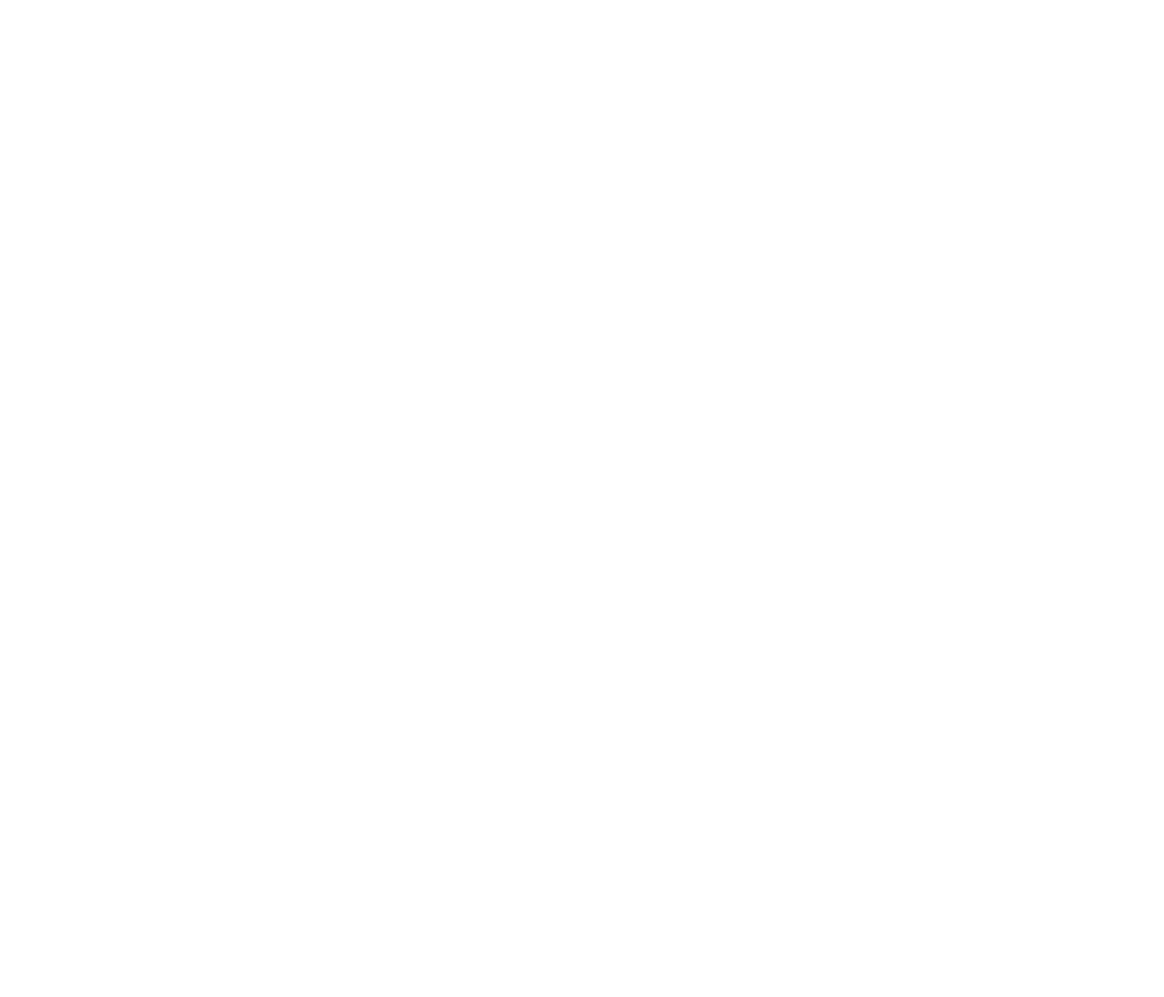
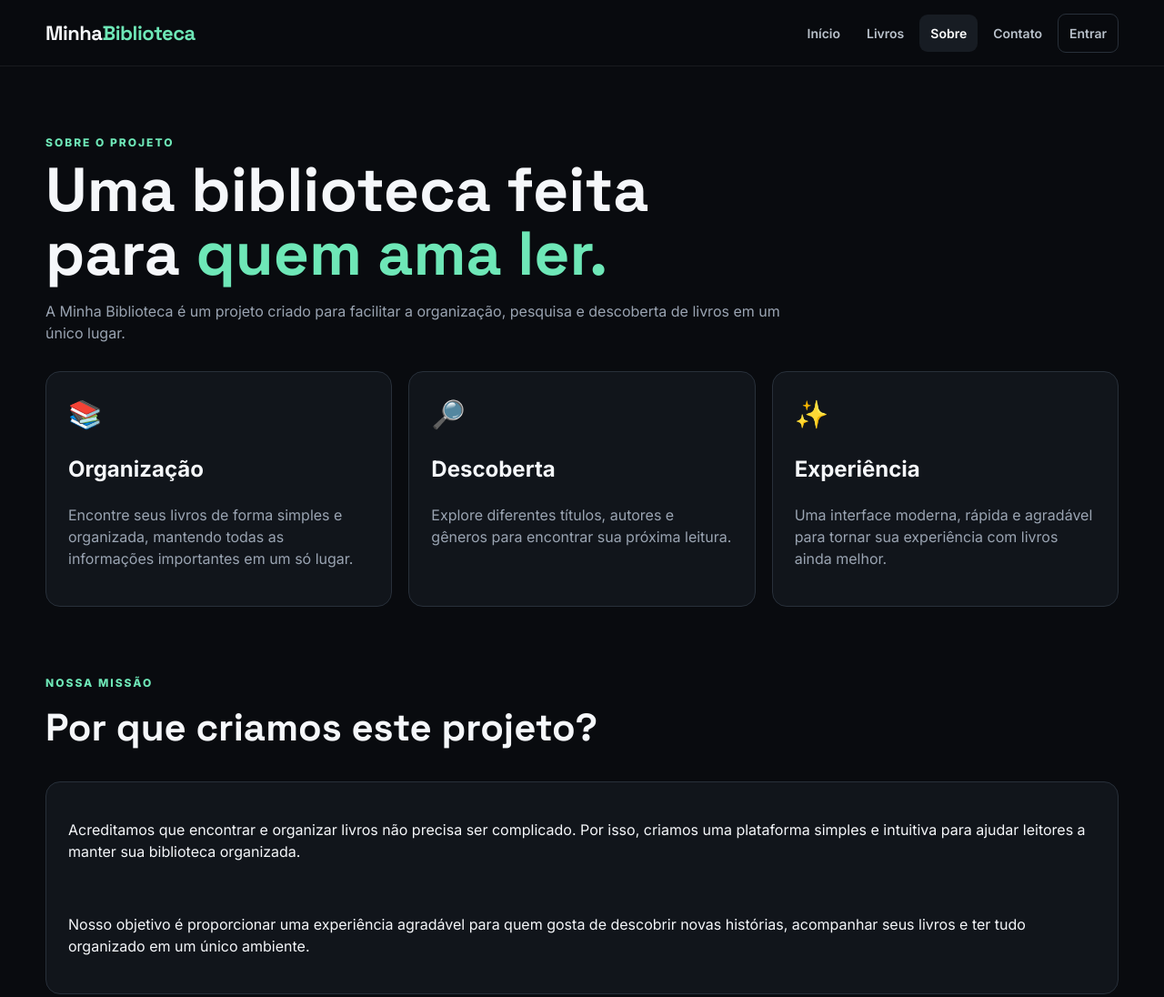
Before and after one commit to Aantonio-tech/sistema-de-biblioteca, a plain HTML site: page sobre.html in a window 1280 px wide. Shown: the top 1096 px of the page at 91% size. Before the commit the page ends 800 px from the top, so only its background shows below. Drawn offline with Linux system fonts and the light colour scheme.

Commit message:
sobre pronto

```diff
--- a/sobre.html
+++ b/sobre.html
@@ -0,0 +1,198 @@
+
+<!DOCTYPE html>
+<html lang="pt-BR">
+
+<head>
+    <meta charset="UTF-8">
+    <meta name="viewport" content="width=device-width, initial-scale=1.0">
+
+    <title>Sobre - Minha Biblioteca</title>
+
+    <link rel="stylesheet" href="style.css">
+</head>
+
+<body>
+
+    <!-- HEADER -->
+    <header class="header">
+        <div class="container nav">
+
+            <a href="index.html" class="logo">
+                Minha<span>Biblioteca</span>
+            </a>
+
+            <button class="menu-toggle" onclick="document.querySelector('.nav').classList.toggle('menu-open')">
+                ☰
+            </button>
+
+            <nav>
+                <a href="index.html">Início</a>
+                <a href="livros.html">Livros</a>
+                <a href="sobre.html" class="active">Sobre</a>
+                <a href="contato.html">Contato</a>
+                <a href="login.html" class="nav-login">Entrar</a>
+            </nav>
+
+        </div>
+    </header>
+
+
+    <!-- CONTEÚDO -->
+    <main class="page">
+
+        <div class="container">
+
+            <section class="about-hero">
+
+                <span class="eyebrow">SOBRE O PROJETO</span>
+
+                <h1>
+                    Uma biblioteca feita para
+                    <strong style="color: var(--primary);">
+                        quem ama ler.
+                    </strong>
+                </h1>
+
+                <p>
+                    A Minha Biblioteca é um projeto criado para facilitar
+                    a organização, pesquisa e descoberta de livros em um
+                    único lugar.
+                </p>
+
+            </section>
+
+
+            <!-- CARDS -->
+            <section class="cards three">
+
+                <div class="card">
+                    <div class="icon">📚</div>
+
+                    <h2>Organização</h2>
+
+                    <p>
+                        Encontre seus livros de forma simples e organizada,
+                        mantendo todas as informações importantes em um só lugar.
+                    </p>
+                </div>
+
+
+                <div class="card">
+                    <div class="icon">🔎</div>
+
+                    <h2>Descoberta</h2>
+
+                    <p>
+                        Explore diferentes títulos, autores e gêneros para
+                        encontrar sua próxima leitura.
+                    </p>
+                </div>
+
+
+                <div class="card">
+                    <div class="icon">✨</div>
+
+                    <h2>Experiência</h2>
+
+                    <p>
+                        Uma interface moderna, rápida e agradável para tornar
+                        sua experiência com livros ainda melhor.
+                    </p>
+                </div>
+
+            </section>
+
+
+            <!-- NOSSA MISSÃO -->
+            <section class="section">
+
+                <div class="section-title">
+                    <span>NOSSA MISSÃO</span>
+                    <h2>Por que criamos este projeto?</h2>
+                </div>
+
+                <div class="panel">
+
+                    <p>
+                        Acreditamos que encontrar e organizar livros não
+                        precisa ser complicado. Por isso, criamos uma
+                        plataforma simples e intuitiva para ajudar leitores
+                        a manter sua biblioteca organizada.
+                    </p>
+
+                    <br>
+
+                    <p>
+                        Nosso objetivo é proporcionar uma experiência
+                        agradável para quem gosta de descobrir novas histórias,
+                        acompanhar seus livros e ter tudo organizado em um
+                        único ambiente.
+                    </p>
+
+                </div>
+
+            </section>
+
+
+            <!-- TECNOLOGIAS -->
+            <section class="section">
+
+                <div class="section-title">
+                    <span>TECNOLOGIA</span>
+                    <h2>Construído com simplicidade</h2>
+                </div>
+
+                <div class="cards three">
+
+                    <div class="card">
+                        <h3>HTML</h3>
+                        <p>
+                            Estrutura das páginas e organização do conteúdo.
+                        </p>
+                    </div>
+
+                    <div class="card">
+                        <h3>CSS</h3>
+                        <p>
+                            Design moderno, responsivo e adaptado para
+                            diferentes tamanhos de tela.
+                        </p>
+                    </div>
+
+                    <div class="card">
+                        <h3>JavaScript</h3>
+                        <p>
+                            Interações e funcionalidades para deixar a
+                            biblioteca mais dinâmica.
+                        </p>
+                    </div>
+
+                </div>
+
+            </section>
+
+        </div>
+
+    </main>
+
+
+    <!-- FOOTER -->
+    <footer>
+        <div class="container">
+            © 2026 Minha Biblioteca. Todos os direitos reservados.
+        </div>
+    </footer>
+
+
+    <script>
+        const menuButton = document.querySelector(".menu-toggle");
+        const nav = document.querySelector(".nav");
+
+        menuButton.addEventListener("click", () => {
+            nav.classList.toggle("menu-open");
+        });
+    </script>
+
+</body>
+
+</html>
```
Also changed, not shown: style.css (line endings or trailing spaces).
